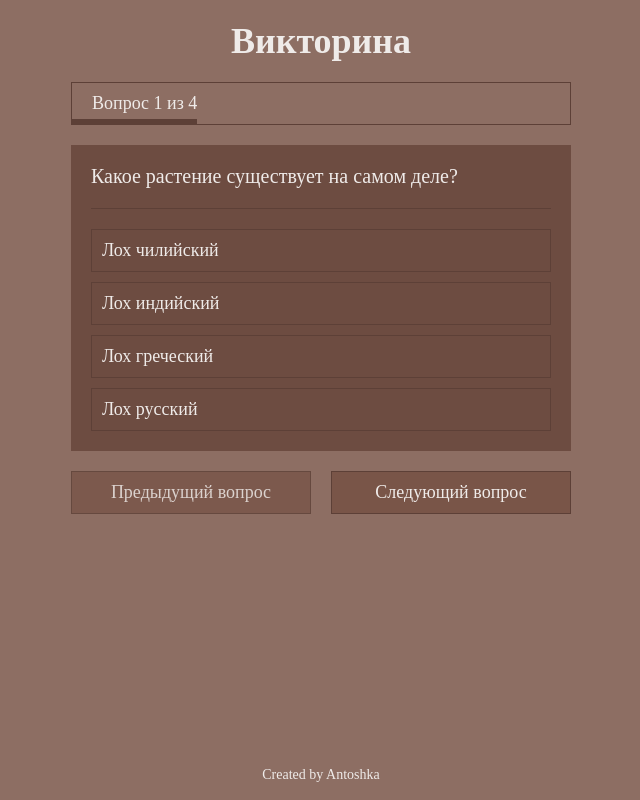
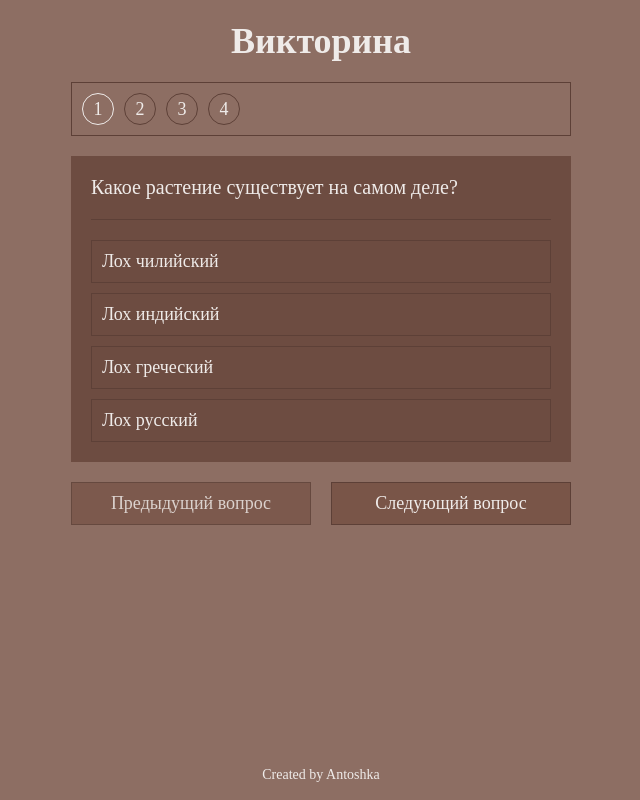
Before and after one commit to Antoshka007/quiz, a React (Create React App) app: page /questions/1 in a window 1280 px wide. Shown: the whole page, without its empty margins (319-959 px from the left). Built offline with nearby package versions, Linux system fonts and the light colour scheme.

Commit message:
test progress

```diff
--- a/src/components/QuestionPage/QuestionPage.js
+++ b/src/components/QuestionPage/QuestionPage.js
@@ -30,6 +30,7 @@ class QuestionPage extends React.Component {
 				index={index}
 				count={questions.length}
 				userAnswer={userAnswers[index - 1]}
+				userAnswers={userAnswers}
 				isAllQuestionsAnswered={isAllQuestionsAnswered}
 			/>
 		);
--- a/src/components/Test/Test.js
+++ b/src/components/Test/Test.js
@@ -7,14 +7,23 @@ import Title from '../Title/Title';
 import TestProgress from '../TestProgress/TestProgress';
 import Button from '../Button/Button';
 
-function Test({ question, answers, onAnswer, index, count, userAnswer, isAllQuestionsAnswered }) {
+function Test({
+	question,
+	answers,
+	onAnswer,
+	index,
+	count,
+	userAnswer,
+	userAnswers,
+	isAllQuestionsAnswered,
+}) {
 	const isPrevDisabled = index === 1;
 	const isNextDisabled = index === count;
 
 	return (
 		<div className="Test">
 			<Title>Викторина</Title>
-			<TestProgress index={index} count={count} />
+			<TestProgress index={index} count={count} userAnswers={userAnswers} />
 			<Question question={question} answers={answers} onAnswer={onAnswer} userAnswer={userAnswer} />
 
 			<p className="Test__buttons">
@@ -55,6 +64,7 @@ Test.propTypes = {
 	index: PropTypes.number.isRequired,
 	count: PropTypes.number.isRequired,
 	userAnswer: PropTypes.string,
+	userAnswers: PropTypes.array.isRequired,
 	isAllQuestionsAnswered: PropTypes.bool,
 };
 
--- a/src/components/TestProgress/TestProgress.css
+++ b/src/components/TestProgress/TestProgress.css
@@ -1,25 +1,52 @@
 .TestProgress {
+	display: flex;
+	flex-wrap: wrap;
 	width: 500px;
 	margin-left: auto;
 	margin-right: auto;
 	margin-bottom: 20px;
 	margin-top: 0;
+	padding: 10px;
 	border: 1px solid var(--color-brown-d2);
+
+	list-style: none;
 }
 
-.TestProgress__text {
-	display: inline-block;
-	padding-top: 10px;
-	padding-left: 20px;
-	padding-right: 20px;
-	padding-bottom: 5px;
+.TestProgress__item {
+	margin-right: 10px;
 }
 
-.TestProgress__progress {
-	display: block;
-	height: 5px;
+.TestProgress__item:last-child {
+	margin-right: 0;
+}
 
+.TestProgress__item-link {
+	display: flex;
+	align-items: center;
+	justify-content: center;
+	min-width: 32px;
+	height: 32px;
+	padding: 5px;
+	border: 1px solid var(--color-brown-d2);
+
+	border-radius: 50%;
+	color: var(--color-text);
+	text-decoration: none;
+}
+
+.TestProgress__item--current .TestProgress__item-link {
+	border-color: var(--color-text);
+}
+
+.TestProgress__item--selected .TestProgress__item-link {
+	border-color: #4caf50;
+}
+
+.TestProgress__item-link:hover,
+.TestProgress__item-link:focus {
 	background-color: var(--color-brown-d2);
-	transition-property: width;
-	transition-duration: 300ms;
 }
+
+.TestProgress__item-link:active {
+	background-color: var(--color-brown-d3);
+}
--- a/src/components/TestProgress/TestProgress.js
+++ b/src/components/TestProgress/TestProgress.js
@@ -1,23 +1,42 @@
 import './TestProgress.css';
 import React from 'react';
 import PropTypes from 'prop-types';
+import { Link } from 'react-router-dom';
 
-function TestProgress({ index, count }) {
-	const progress = Math.round((index / count) * 100);
+function TestProgress({ index, count, userAnswers }) {
+	const questionNumbers = [];
+
+	for (let i = 0; i < count; i++) questionNumbers.push(i + 1);
 
 	return (
-		<p className="TestProgress">
-			<span className="TestProgress__text">
-				Вопрос {index} из {count}
-			</span>
-			<span className="TestProgress__progress" style={{ width: progress + '%' }}></span>
-		</p>
+		<ul className="TestProgress">
+			{questionNumbers.map(n => {
+				const isCurrent = index === n;
+				const isSelected = !!userAnswers[n - 1];
+
+				return (
+					<li
+						className={
+							'TestProgress__item' +
+							(isSelected ? ' TestProgress__item--selected' : '') +
+							(isCurrent ? ' TestProgress__item--current' : '')
+						}
+						key={n}
+					>
+						<Link className="TestProgress__item-link" to={`/questions/${n}`}>
+							{n}
+						</Link>
+					</li>
+				);
+			})}
+		</ul>
 	);
 }
 
 TestProgress.propTypes = {
 	index: PropTypes.number.isRequired,
 	count: PropTypes.number.isRequired,
+	userAnswers: PropTypes.array.isRequired,
 };
 
 export default TestProgress;
```
